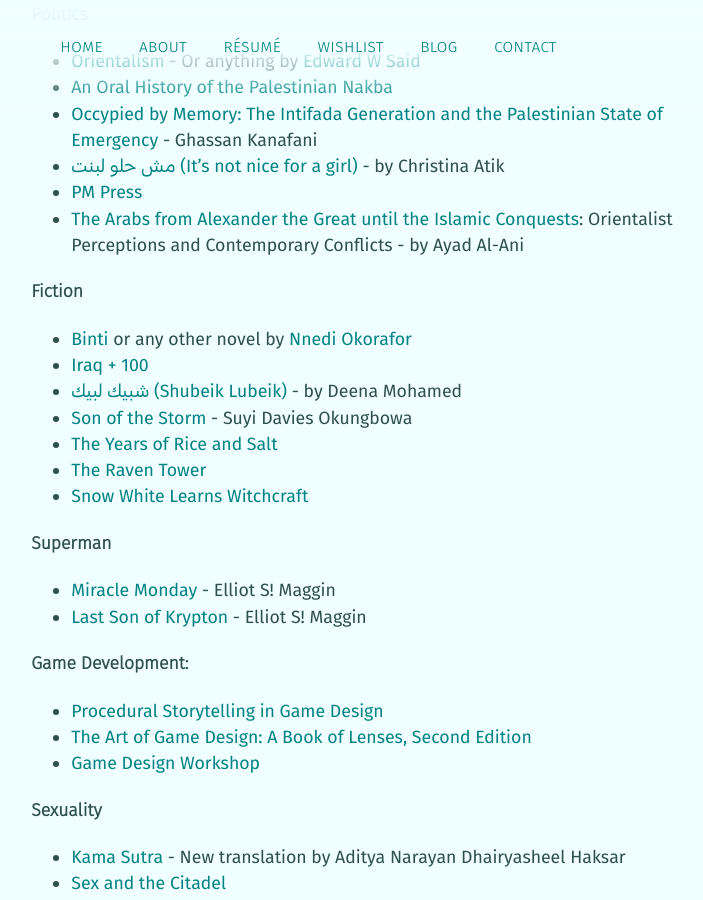
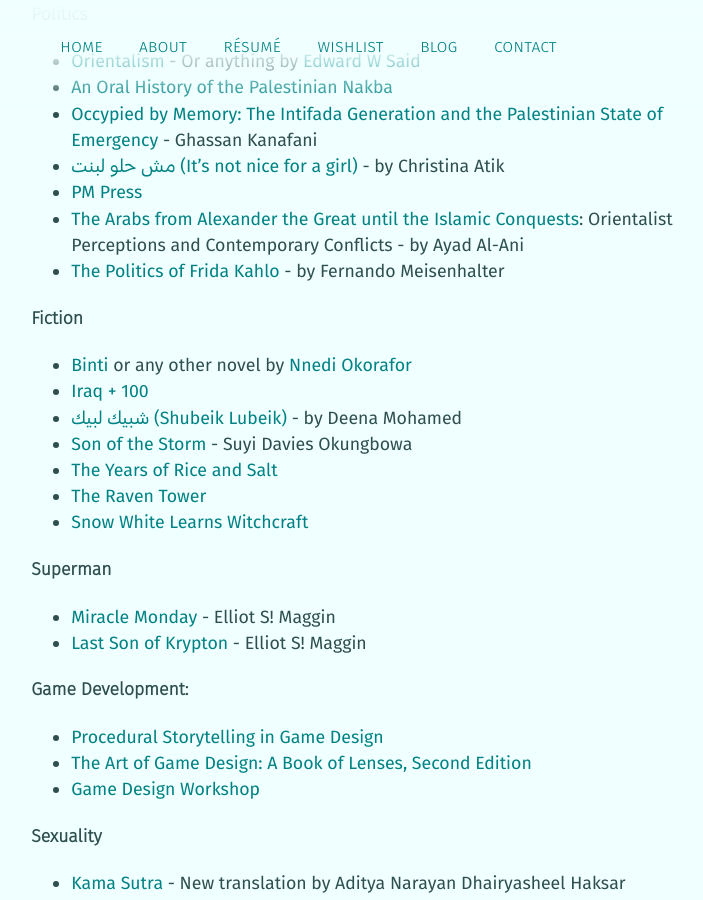
Before and after one commit to mstfacmly/mstfacmly.github.io, a Jekyll site: the page built from wishlist.md, in a window 1280 px wide and 900 px high, scrolled down 759 px. Shown: the whole window, without its empty margins (148-851 px from the left). Built offline with Jekyll 4.4.1, drawn with Linux system fonts in a browser that asks for light colours; nearby versions of some CDN libraries; a script that is not in the unit is left out.

Commit message:
update wishlist

```diff
--- a/wishlist.md
+++ b/wishlist.md
@@ -36,6 +36,7 @@
 * [مش حلو لبنت (It’s not nice for a girl)](https://maamoulpress.com/It-s-Not-Nice-For-a-Girl-by-Christina-Atik) - by Christina Atik
 * [PM Press](pmpress.org)
 * [The Arabs from Alexander the Great until the Islamic Conquests](https://www.jadaliyya.com/Details/43125/Ayad-Al-Ani,-The-Arabs-from-Alexander-the-Great-until-the-Islamic-Conquests-Orientalist-Perceptions-and-Contemporary-Conflicts-New-Texts-Out-Now): Orientalist Perceptions and Contemporary Conflicts - by Ayad Al-Ani
+* [The Politics of Frida Kahlo](https://www.bookdepository.com/Politics-Frida-Kahlo-Fernando-Meisenhalter/9781719915670) -  by Fernando Meisenhalter
 {%comment%}
 * [Islam for the Politically Incorrect](http://www.gilgamesh-publishing.co.uk/islam-for-the-politically-incorrect.html)
 {%endcomment%}
```
